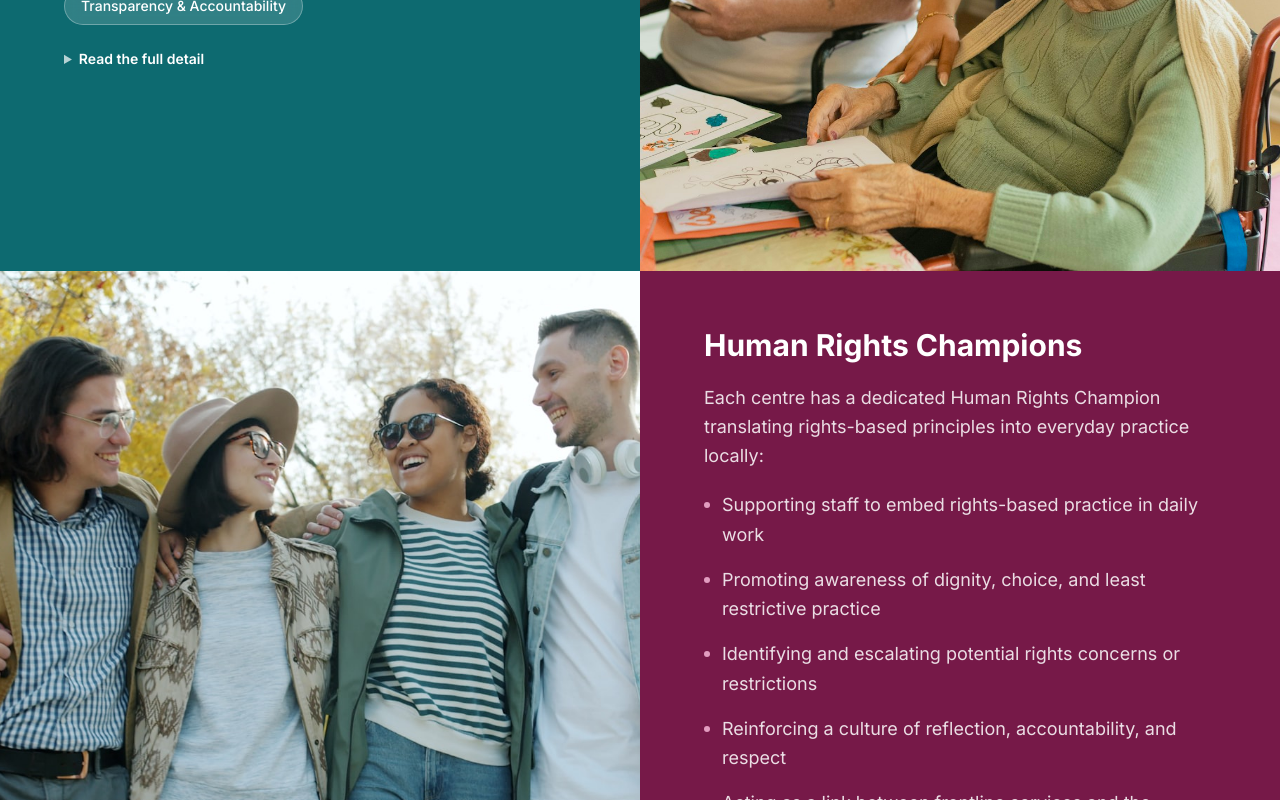
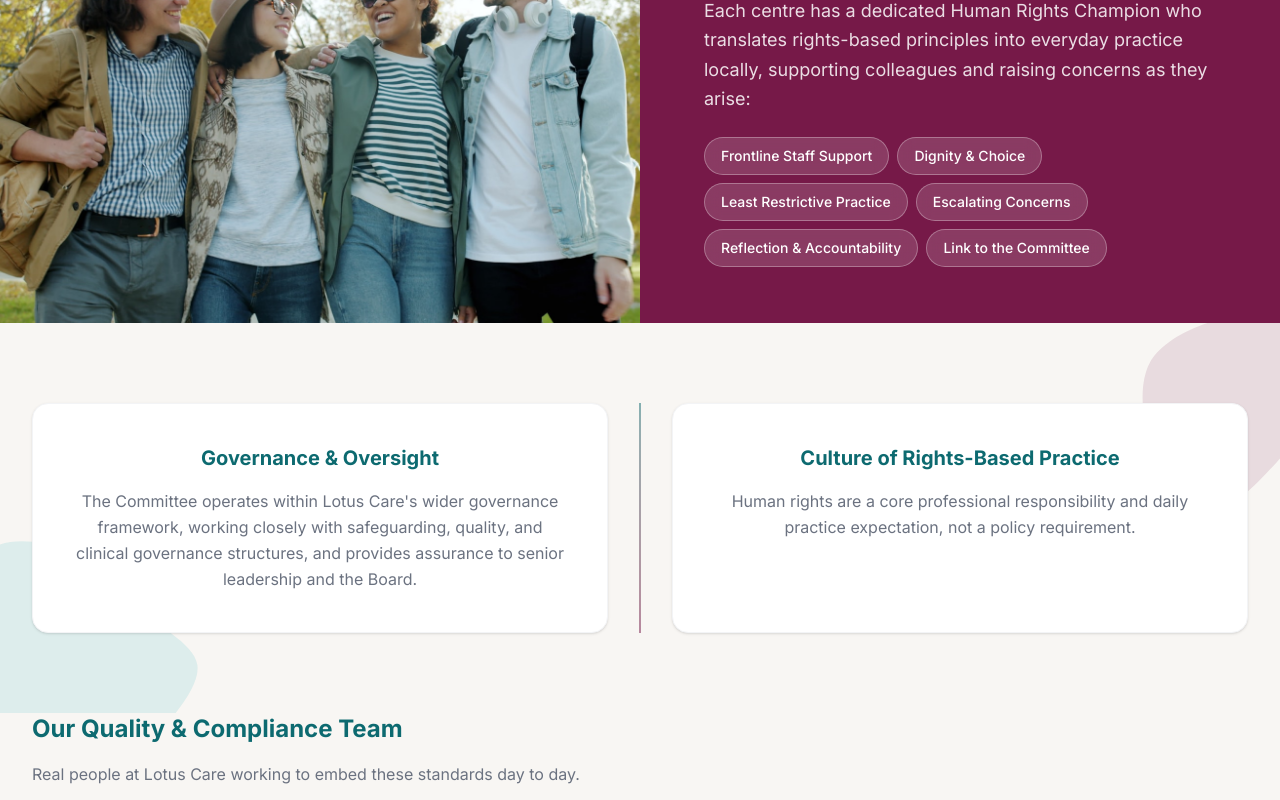
Before and after one commit to BrasonSolutions/lotus-care, a Next.js app: page /quality/human-rights in a window 1280 px wide. Shown: the part 4280-5080 px from the top of the page. Built offline with nearby package versions, Linux system fonts and the light colour scheme.

Commit message:
fix(quality): replace slab disclosure with summary and keyword chips

```diff
--- a/src/components/quality/feature-slab/FeatureSlab.tsx
+++ b/src/components/quality/feature-slab/FeatureSlab.tsx
@@ -59,8 +59,7 @@ export function FeatureSlab({
         {intro && <p className="text-lg text-white/85 leading-relaxed mb-5">{intro}</p>}
         {body && <p className="text-lg text-white/85 leading-relaxed">{body}</p>}
         {keywords && keywords.length > 0 ? (
-          <>
-            <div className="flex flex-wrap gap-2 mt-2">
+          <div className="flex flex-wrap gap-2 mt-6">
             {keywords.map((word) => (
               <span
                 key={word}
@@ -70,25 +69,6 @@ export function FeatureSlab({
               </span>
             ))}
           </div>
-            {bullets && (
-              <details className="mt-6">
-                <summary className="cursor-pointer text-sm font-semibold text-white focus-ring-white rounded marker:text-white/70">
-                  Read the full detail
-                </summary>
-                <ul className="mt-4 space-y-3">
-                  {bullets.map((item) => (
-                    <li key={item} className="flex gap-3 text-sm text-white/85 leading-relaxed">
-                      <span
-                        className={`${bullet} mt-2.5 h-1.5 w-1.5 shrink-0 self-start rounded-full bg-current`}
-                        aria-hidden="true"
-                      />
-                      <span>{item}</span>
-                    </li>
-                  ))}
-                </ul>
-              </details>
-            )}
-          </>
         ) : (
           bullets && (
             <ul className="mt-2 space-y-4">
--- a/src/data/quality.ts
+++ b/src/data/quality.ts
@@ -30,7 +30,7 @@ export interface ContentBlock {
   intro?: string;
   body?: string;
   bullets?: string[];
-  /** Short tags shown as bubbles instead of the full `bullets` prose. */
+  /** Short tags shown as bubbles. When present, `bullets` is not rendered. */
   keywords?: string[];
 }
 
@@ -163,17 +163,11 @@ export const humanRightsContent = {
       "Continuous Improvement",
       "HIQA & UNCRPD Alignment",
     ],
-    bullets: [
-      "Promote a rights-based and person-centred approach across all services",
-      "Strengthen dignity, autonomy, and supported decision-making in daily practice",
-      "Safeguard against unnecessary or disproportionate restrictions of liberty or choice, ensuring least restrictive practice",
-      "Identify, review, and respond to potential rights restrictions, risks, or inequalities",
-      "Support continuous improvement in the realisation of human rights in practice and outcomes",
-      "Ensure alignment with national legislation, HIQA standards, and international human rights frameworks, including the UNCRPD",
-    ],
   } satisfies ContentBlock,
   approach: {
     heading: "Our Approach",
+    intro:
+      "Our approach turns rights into everyday practice, balancing safety with the right to live a full and meaningful life, and keeping decisions transparent and accountable:",
     keywords: [
       "Voice, Choice & Control",
       "Supported Decision-Making",
@@ -182,25 +176,18 @@ export const humanRightsContent = {
       "Safeguarding",
       "Transparency & Accountability",
     ],
-    bullets: [
-      "Voice, choice, and control: ensuring meaningful participation in decisions that affect daily life",
-      "Supported decision-making and legal capacity, respecting each person's right to make choices with appropriate supports",
-      "Dignity of risk, balancing safety with the right to live a full and meaningful life",
-      "Equality, fairness, and non-discrimination in all aspects of care and support",
-      "Safeguarding and protection from harm, delivered through a rights-based lens",
-      "Transparent and accountable decision-making at all levels",
-    ],
   } satisfies ContentBlock,
   champions: {
     heading: "Human Rights Champions",
     intro:
-      "Each centre has a dedicated Human Rights Champion translating rights-based principles into everyday practice locally:",
-    bullets: [
-      "Supporting staff to embed rights-based practice in daily work",
-      "Promoting awareness of dignity, choice, and least restrictive practice",
-      "Identifying and escalating potential rights concerns or restrictions",
-      "Reinforcing a culture of reflection, accountability, and respect",
-      "Acting as a link between frontline services and the Human Rights Committee",
+      "Each centre has a dedicated Human Rights Champion who translates rights-based principles into everyday practice locally, supporting colleagues and raising concerns as they arise:",
+    keywords: [
+      "Frontline Staff Support",
+      "Dignity & Choice",
+      "Least Restrictive Practice",
+      "Escalating Concerns",
+      "Reflection & Accountability",
+      "Link to the Committee",
     ],
   } satisfies ContentBlock,
   governance: {
```
Lines whose indentation alone changed are shown as unchanged.
